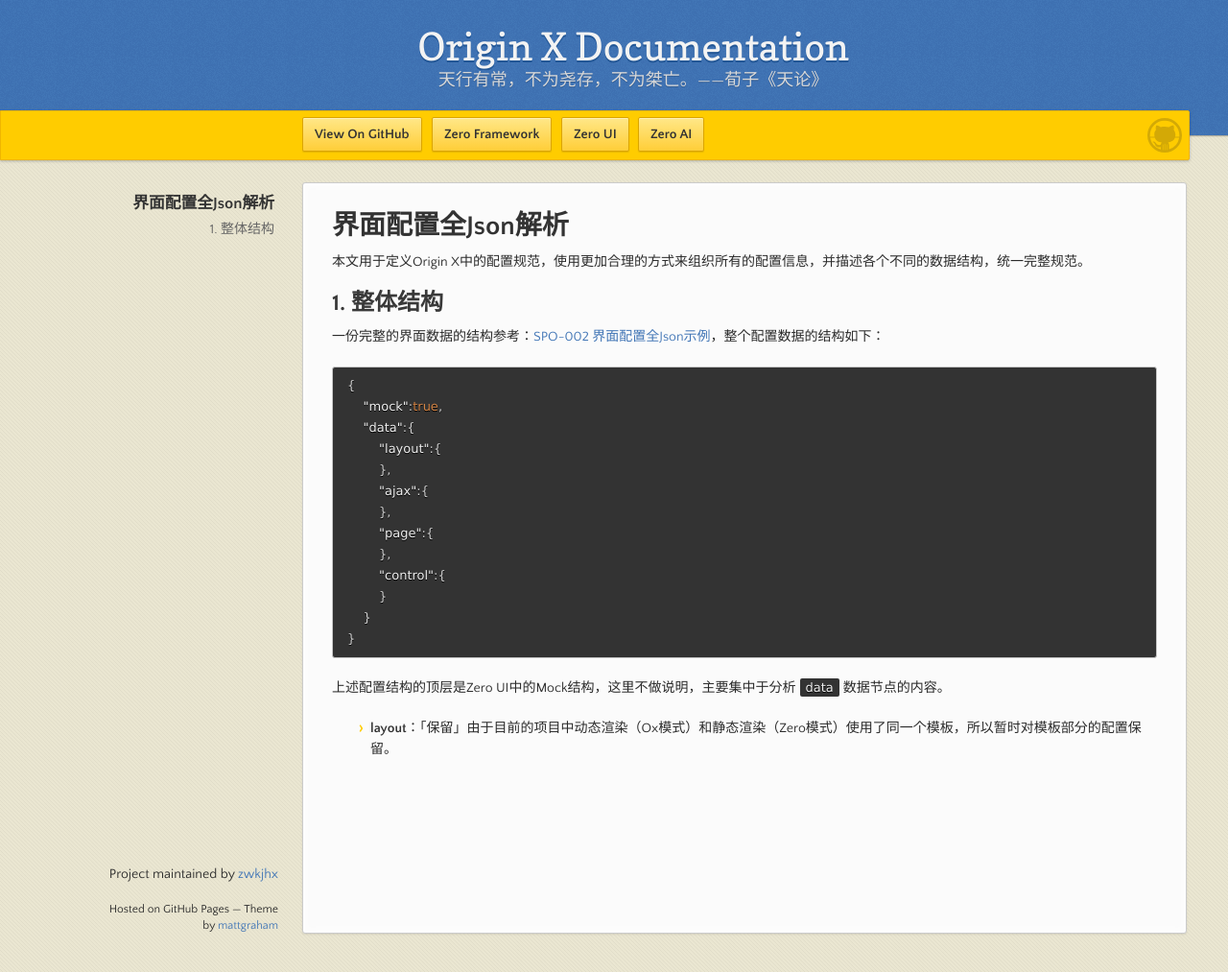
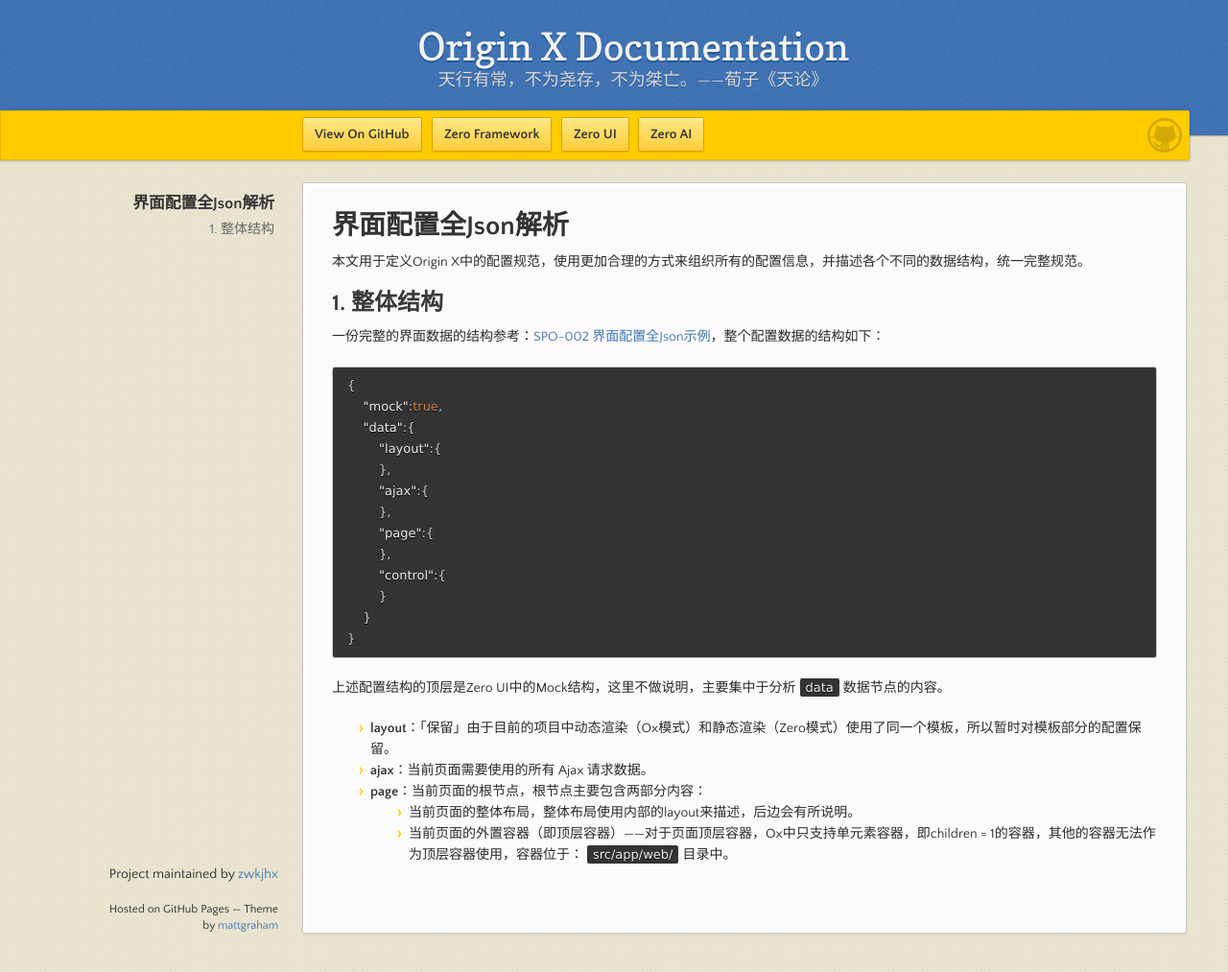
Before and after one commit to zwkjhx/ox-doc, a Jekyll site: the page built from specification/3-origin-xgui-fan/spo-001-jie-mian-pei-zhi-quan-json-jie-xi.md, in a window 1280 px wide and 1013 px high. Shown: the whole window at 96% size. Built offline with Jekyll 4.4.1, drawn with Linux system fonts in a browser that asks for light colours; our own code applies the rules of GitHub Pages for plain Markdown files.

Commit message:
Updates specification/3-origin-xgui-fan/spo-001-jie-mian-pei-zhi-quan-json-jie-xi.md
Auto commit by GitBook Editor

```diff
--- a/specification/3-origin-xgui-fan/spo-001-jie-mian-pei-zhi-quan-json-jie-xi.md
+++ b/specification/3-origin-xgui-fan/spo-001-jie-mian-pei-zhi-quan-json-jie-xi.md
@@ -25,3 +25,7 @@
 上述配置结构的顶层是Zero UI中的Mock结构，这里不做说明，主要集中于分析`data`数据节点的内容。
 
 * **layout**：「保留」由于目前的项目中动态渲染（Ox模式）和静态渲染（Zero模式）使用了同一个模板，所以暂时对模板部分的配置保留。
+* **ajax**：当前页面需要使用的所有 Ajax 请求数据。
+* **page**：当前页面的根节点，根节点主要包含两部分内容：
+  * 当前页面的整体布局，整体布局使用内部的layout来描述，后边会有所说明。
+  * 当前页面的外置容器（即顶层容器）——对于页面顶层容器，Ox中只支持单元素容器，即children = 1的容器，其他的容器无法作为顶层容器使用，容器位于：`src/app/web/`目录中。
```
